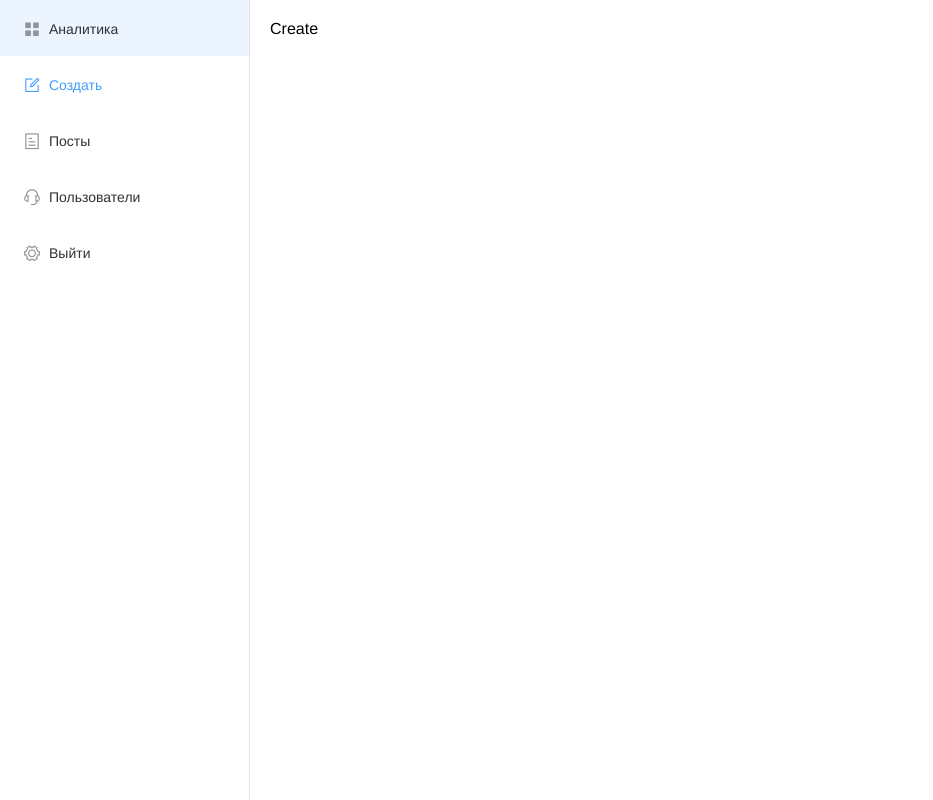
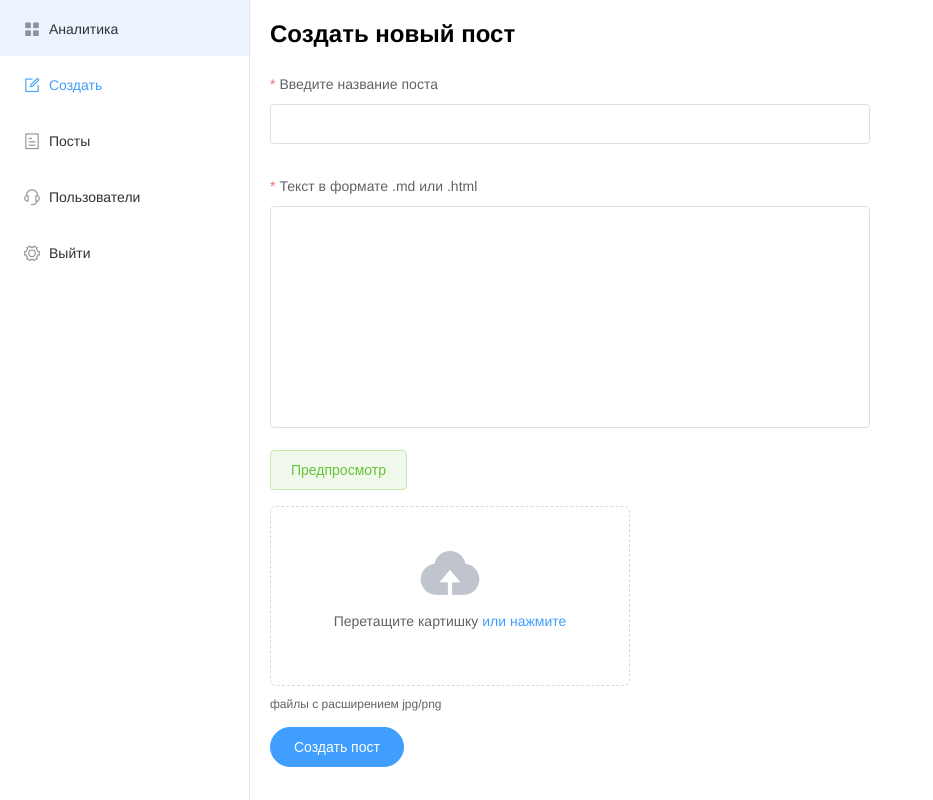
Before and after one commit to Dmitriy-Fenyov/nuxt-blog, a Nuxt app: page /admin/create in a window 1280 px wide. Shown: the whole page, without its empty margins (0-933 px from the left). Built offline with nearby package versions, Linux system fonts and the light colour scheme; no server answers.

Commit message:
реализована возможность добавления поста

```diff
--- a/package.json
+++ b/package.json
@@ -14,6 +14,7 @@
     "element-ui": "^2.15.6",
     "nuxt": "^2.15.8",
     "vue": "^2.6.14",
+    "vue-markdown": "^2.2.4",
     "vue-server-renderer": "^2.6.14",
     "vue-template-compiler": "^2.6.14",
     "webpack": "^4.46.0"
--- a/pages/admin/create.vue
+++ b/pages/admin/create.vue
@@ -1,10 +1,124 @@
 <template>
-  <div>Create</div>
+  <el-form
+    :model="controls"
+    :rules="rules"
+    ref="form"
+    @submit.native.prevent="onSubmit"
+  >
+    <h1 class="mb">Создать новый пост</h1>
+    <el-form-item label="Введите название поста" prop="title">
+      <el-input
+      v-model.trim="controls.title"
+      />
+    </el-form-item>
+
+    <el-form-item label="Текст в формате .md или .html" prop="text">
+      <el-input
+      type="textarea"
+      v-model="controls.text"
+      resize="none"
+      :rows="10"
+      />
+    </el-form-item>
+
+    <el-button class="mb" type="success" plain @click="previewDialog = true">
+      Предпросмотр
+    </el-button>
+
+    <el-dialog title="Предпросмотр" :visible.sync="previewDialog">
+      <div :key="controls.text">
+      <vue-markdown>{{controls.text}}</vue-markdown>
+    </div>
+    </el-dialog>
+
+    <el-upload
+    class="mb"
+      drag
+      ref="upload"
+      action="https://jsonplaceholder.typicode.com/posts/"
+      :on-change="handleImageChange"
+      :auto-upload="false"
+    >
+      <i class="el-icon-upload"></i>
+      <div class="el-upload__text">Перетащите картишку <em>или нажмите</em></div>
+      <div class="el-upload__tip" slot="tip">файлы с расширением jpg/png</div>
+    </el-upload>
+
+    <el-form-item>
+      <el-button
+        type="primary"
+        native-type="submit"
+        round
+        :loading="loading"
+      >
+        Создать пост
+      </el-button>
+
+    </el-form-item>
+  </el-form>
 </template>
 
 <script>
 export default {
   layout: 'admin',
-  middleware: ['admin-auth']
+  middleware: ['admin-auth'],
+  data() {
+    return {
+      image: null,
+      previewDialog: false,
+      loading: false,
+      controls: {
+        title: '',
+        text: ''
+      },
+      rules: {
+        title: [
+          { required: true, message: 'Название поста не должно быть пустым', trigger: 'blur' },
+        ],
+        text: [
+          { required: true, message: 'Текст не должен быть пустым', trigger: 'blur' },
+        ]
+      }
+    }
+  },
+  methods: {
+    handleImageChange(file, fileList) {
+      this.image = file.raw
+    },
+    onSubmit() {
+      this.$refs.form.validate(async valid => {
+        if (valid && this.image) {
+          this.loading = true
+
+          const formData = {
+            text: this.controls.text,
+            title: this.controls.title,
+            image: this.image
+          }
+
+          try {
+            await this.$store.dispatch('post/create', formData)
+            this.controls.text = ''
+            this.controls.title = ''
+            this.image = null
+            this.$refs.upload.clearFiles()
+            this.$message.success('Пост создан')
+            this.loading = false
+          } catch (e) {
+            this.loading = false
+          }
+        } else {
+          this.$message.warning('Форма не валидна')
+        }
+      })
+    }
+  }
 }
 </script>
+
+
+<style lang="scss" scoped>
+  form {
+    width: 600px;
+  }
+</style>
--- a/pages/admin/post/_id.vue
+++ b/pages/admin/post/_id.vue
@@ -10,7 +10,7 @@
       :rules="rules"
       ref="form"
       @submit.native.prevent="onSubmit"
-      >
+    >
       <h2>Войти в панель администратора</h2>
 
       <el-form-item label="Текст в формате .md или .html" prop="text">
@@ -78,7 +78,7 @@
       }
     }
   },
-   methods: {
+  methods: {
     onSubmit() {
       this.$refs.form.validate(async valid => {
         if (valid) {
--- a/plugins/globals.js
+++ b/plugins/globals.js
@@ -1,5 +1,7 @@
 import Vue from 'vue'
+import VueMarkdown from 'vue-markdown'
 import Element from 'element-ui'
 import locale from 'element-ui/lib/locale/lang/ru-RU'
 
 Vue.use(Element, { locale })
+Vue.component('vue-markdown', VueMarkdown)
--- a/store/post.js
+++ b/store/post.js
@@ -1,3 +1,4 @@
+
 const posts = [
   {title: 'Post 1', date: new Date(), views: 22, comments: [1,2], _id: 'id1'},
   {title: 'Post 2', date: new Date(), views: 22, comments: [1,2], _id: 'id2'}
@@ -17,6 +18,25 @@
   async update({}, {id, text}) {
 
   },
+  async create({commit}, {title, text, image}) {
+
+    try {
+      const fd = new FormData()
+
+      fd.append('title', title)
+      fd.append('text', text)
+      fd.append('image', image, image.name)
+
+      return await new Promise(resolve => {
+        setTimeout(() => {
+          resolve()
+        }, 1000)
+      })
+    } catch (e) {
+      commit('setError', e, {root: true})
+      throw e
+    }
+  },
   async fetchAdminById({}, id) {
     return await new Promise(resolve => {
       setTimeout(() => {
```
Also changed, not shown: 1 other file (tests, documents, lock files or other folders).
